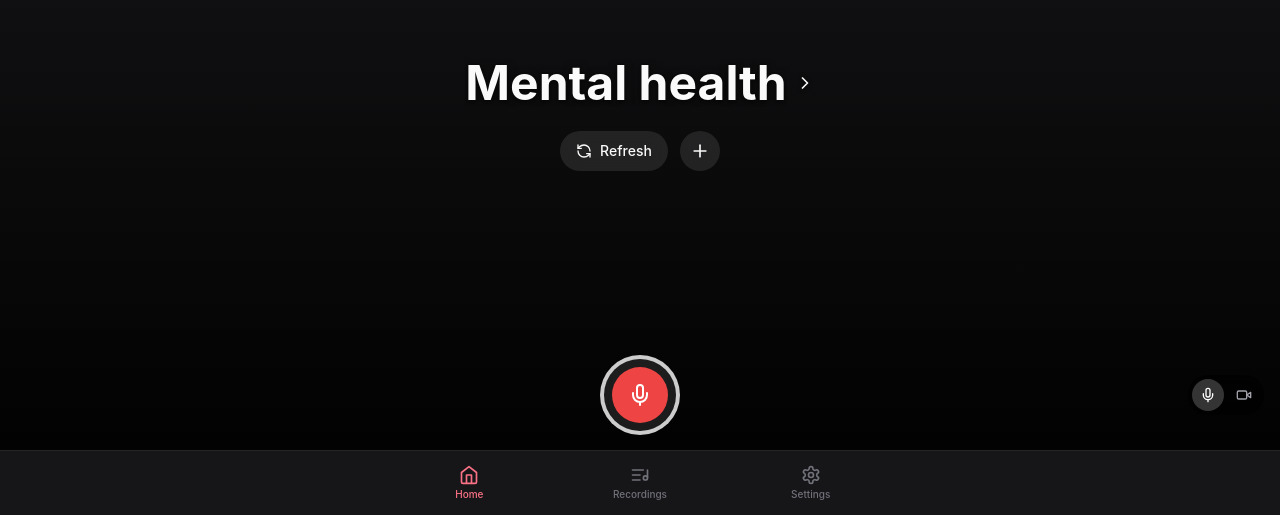
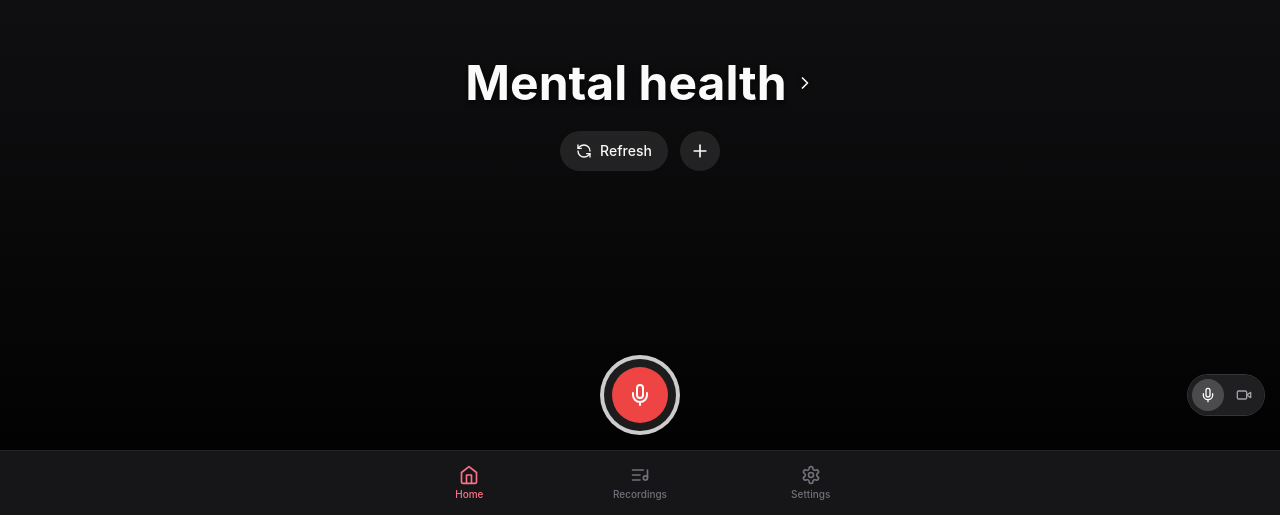
Before and after one commit to garylab/talkup, a Next.js app: page / in a window 1280 px wide. Shown: the part 285-800 px from the top of the page. Built offline with nearby package versions, Linux system fonts and the light colour scheme.

Commit message:
switcher bg

```diff
--- a/src/components/RecordingStudio.tsx
+++ b/src/components/RecordingStudio.tsx
@@ -420,7 +420,7 @@ export function RecordingStudio({
           {isIdle && (
             <div className="flex items-center justify-center">
               {/* Video/Audio switcher - right side */}
-              <div className="absolute right-4 flex items-center gap-1 p-1 rounded-full bg-black/40 backdrop-blur">
+              <div className="absolute right-4 flex items-center gap-1 p-1 rounded-full bg-zinc-800/80 backdrop-blur ring-1 ring-white/20">
                 <button
                   onClick={() => setRecordMode('audio')}
                   className={cn(
```
